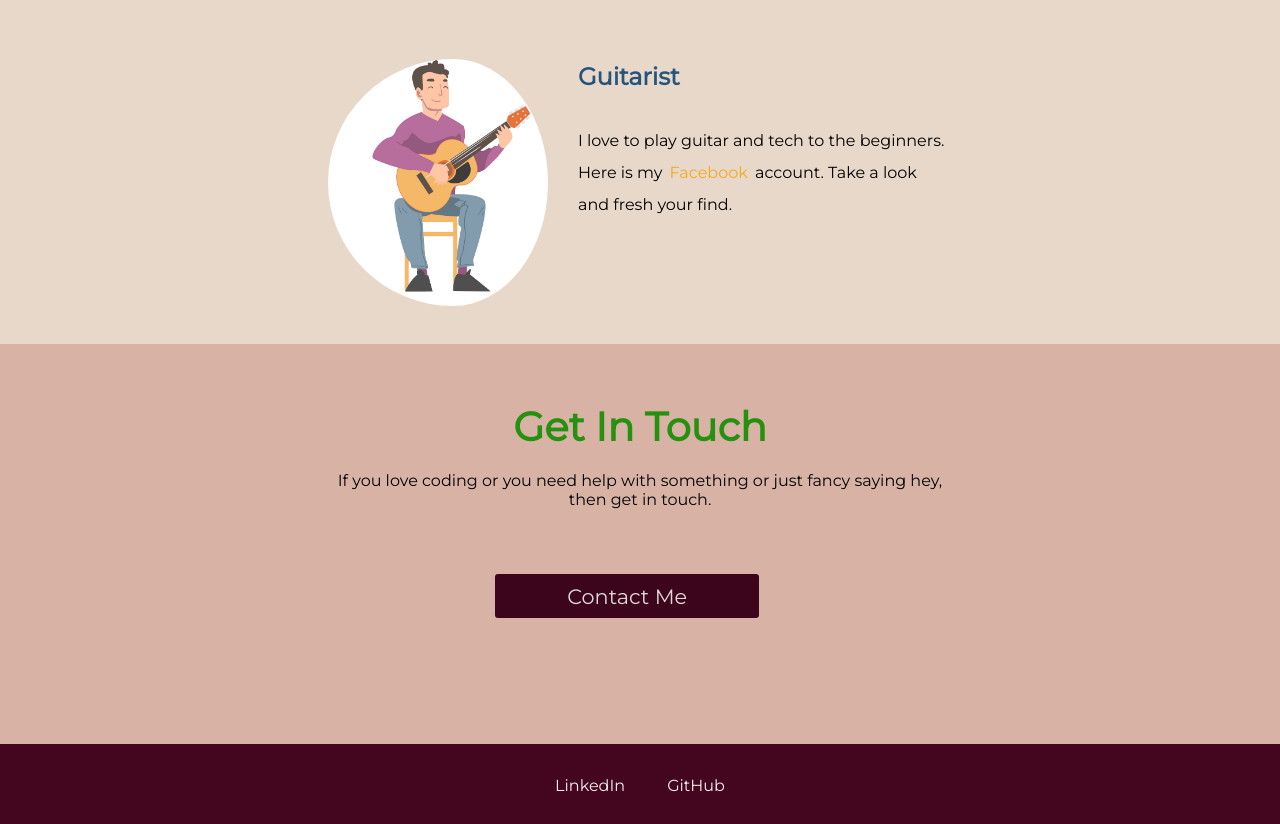
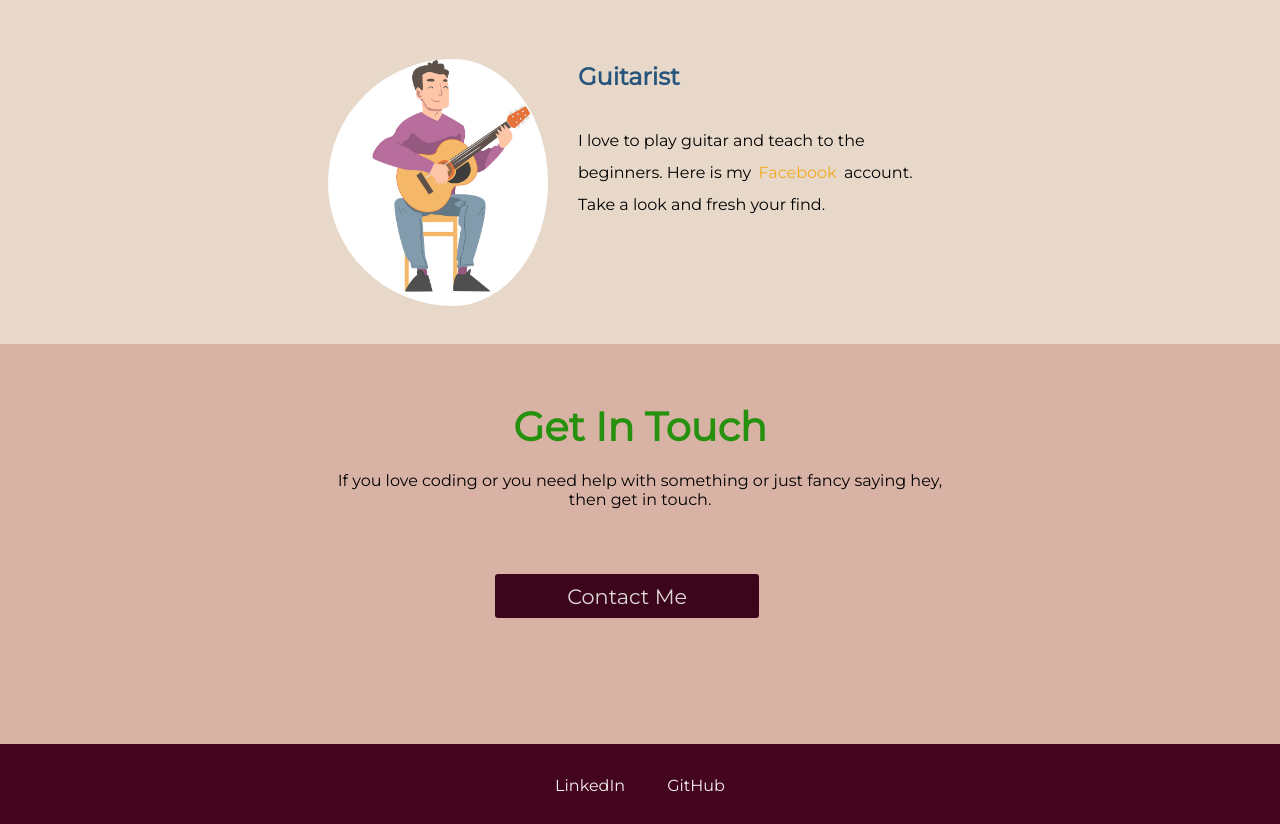
Before and after one commit to SoumajitSamanta/PersonalWebsite, a plain HTML site: page index.html in a window 1280 px wide. Shown: the part 2167-2991 px from the top of the page. Drawn offline with nearby package versions, Linux system fonts and the light colour scheme; files whose address does not match are found by name.

Commit message:
Update index.html

```diff
--- a/index.html
+++ b/index.html
@@ -66,7 +66,7 @@
                     <div class="skills-row__3">
                         <img class="skills-img3" src="Image/guitar.png" alt="">
                         <h3>Guitarist</h3>
-                        <p class="facebook-hover">I love to play guitar and tech to the beginners. Here is my <a class="facebook" href="https://www.facebook.com/soumajit.samanta.7">Facebook</a> account. Take a look and fresh your find. </p>
+                        <p class="facebook-hover">I love to play guitar and teach to the beginners. Here is my <a class="facebook" href="https://www.facebook.com/soumajit.samanta.7">Facebook</a> account. Take a look and fresh your find. </p>
                     </div>
                 </div>
             </div>
```
